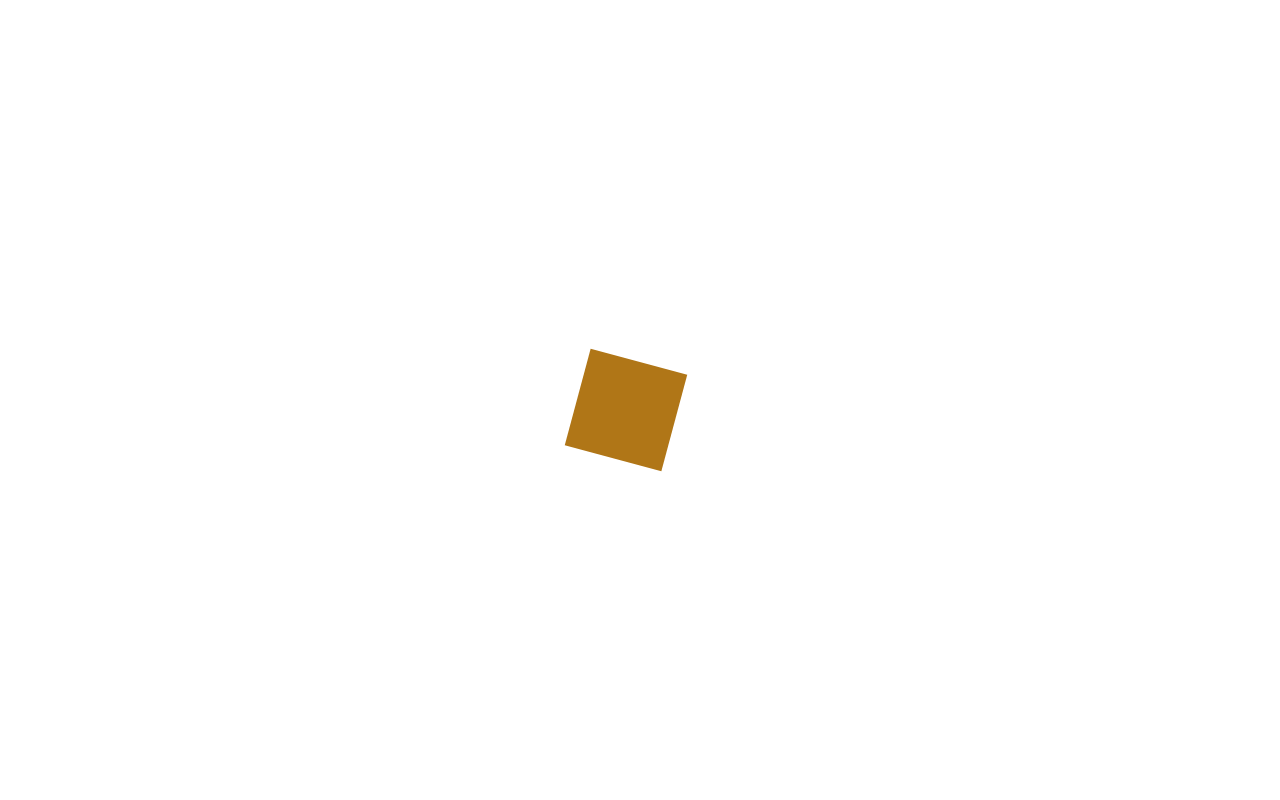
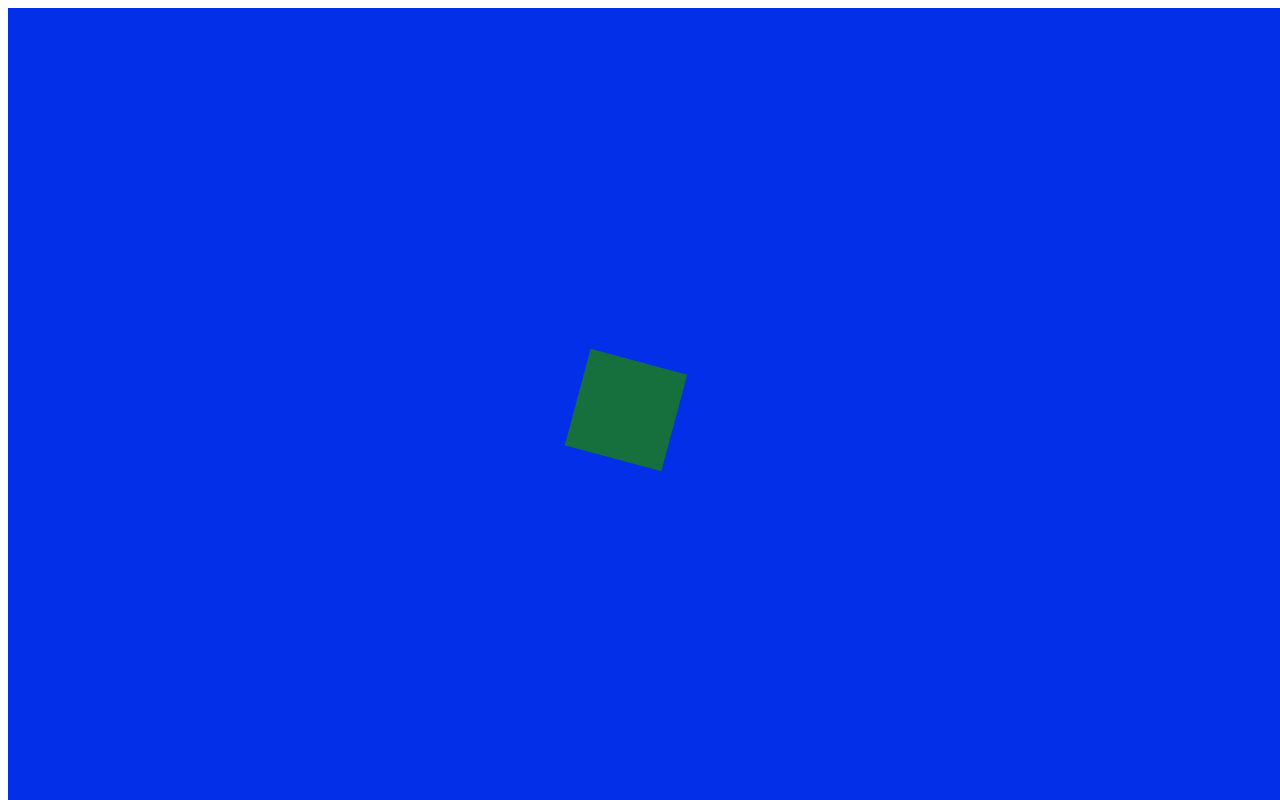
Before and after one commit to samuel21695/ToyProject-2-Let-s-scroll, a plain HTML site: page index.html in a window 1280 px wide. Shown: the top 800 px of the page. Drawn offline with Linux system fonts and the light colour scheme.

Commit message:
change backgroundcolor randomly too

```diff
--- a/index.html
+++ b/index.html
@@ -30,6 +30,7 @@
   </div>
   <script>
     console.dir(document)
+    const root = document.getElementById('root');
     const box = document.getElementById('box');
     let scrolltop = document.scrollingElement.scrollTop;
     console.log(scrolltop);
@@ -41,6 +42,7 @@
     document.addEventListener('scroll', () => {
       box.style.transform = `rotate(${y}deg)`;
       box.style.background = `rgb(${Math.floor(Math.random() * 255)}, ${Math.floor(Math.random() * 255)}, ${Math.floor(Math.random() * 255)})`;
+      root.style.background = `rgb(${Math.floor(Math.random() * 255)}, ${Math.floor(Math.random() * 255)}, ${Math.floor(Math.random() * 255)})`;
       y++
 
     })
```
